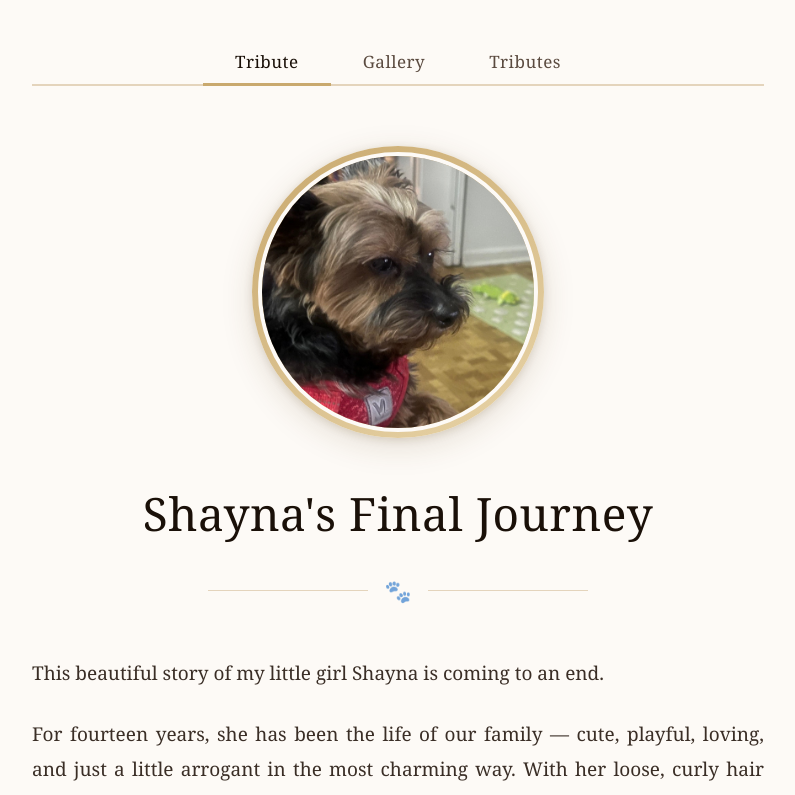
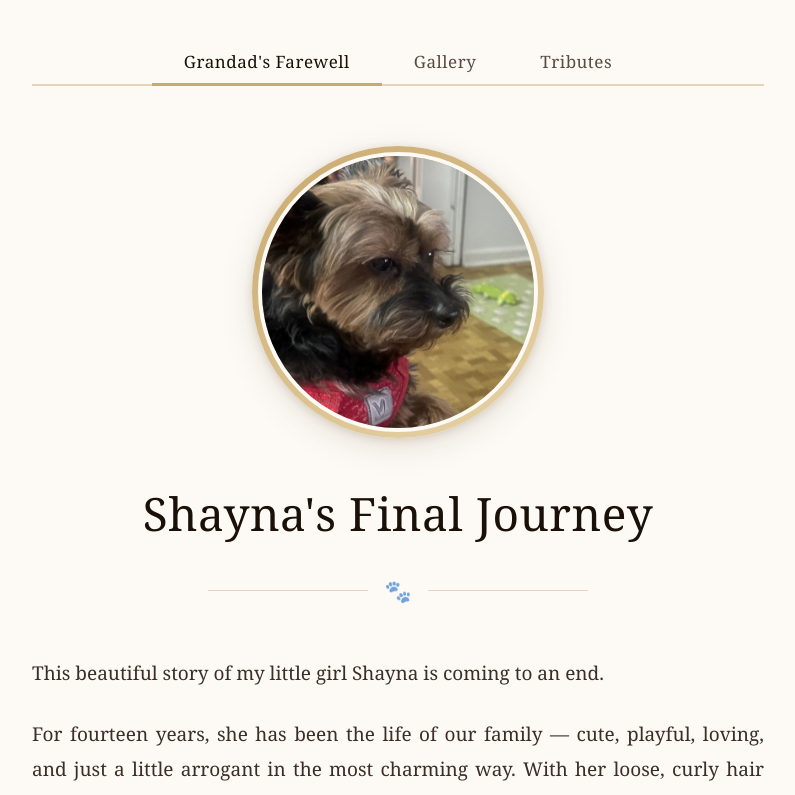
Before and after one commit to mukuwab/Shayna-Tribute, a React (Vite) app: page / in a window 1280 px wide. Shown: the top 795 px of the page, without its empty margins (242-1037 px from the left). Built offline with nearby package versions, Linux system fonts and the light colour scheme.

Commit message:
renamed tab grandads tribute

```diff
--- a/src/App.jsx
+++ b/src/App.jsx
@@ -48,7 +48,7 @@ function App() {
           className={`tab-btn${tab === 'tribute' ? ' active' : ''}`}
           onClick={() => setTab('tribute')}
         >
-          Tribute
+          Grandad's Farewell
         </button>
         <button
           className={`tab-btn${tab === 'gallery' ? ' active' : ''}`}
```
